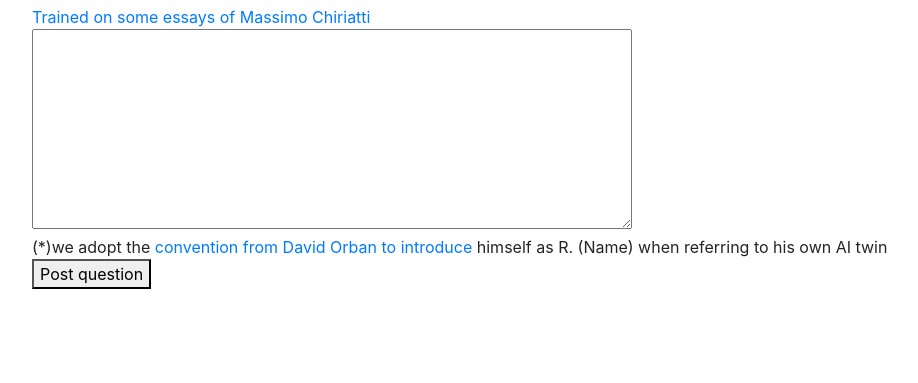
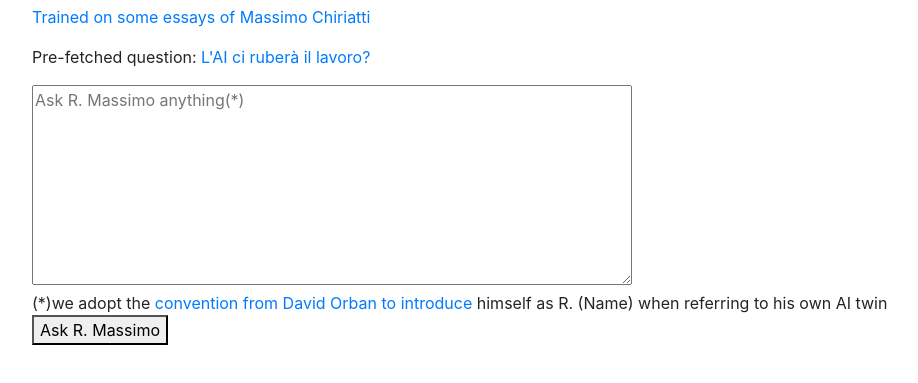
Before and after one commit to llamabox/r-bot, a plain HTML site: page teller/static/index.html in a window 1280 px wide. Shown: the part 51-434 px from the top of the page, without its empty margins (53-971 px from the left). Drawn offline with nearby package versions, Linux system fonts and the light colour scheme.

Commit message:
now it works and a bit prettier

```diff
--- a/teller/static/index.html
+++ b/teller/static/index.html
@@ -18,17 +18,33 @@
 <div class="container">
 <h1>RAG minidemo with Llamaindex & OpenAI</h1>
 
-<a href="https://www.linkedin.com/in/massimochiriatti/" target="_blank">
-    Trained on some essays of Massimo Chiriatti
-</a>
+<p>
+    <a href="https://www.linkedin.com/in/massimochiriatti/" target="_blank">
+        Trained on some essays of Massimo Chiriatti
+    </a>
+</p>
+
+<p>
+    Pre-fetched question:
+    <a href="#" id="testQuestionButton">L'AI ci ruberà il lavoro?</a>
+</p>
+
+<script>
+    document.getElementById('testQuestionButton').addEventListener('click', function() {
+        document.getElementById('question').value = 'L\'AI ci ruberà il lavoro?';
+    });
+</script>
+
+
+
 </div>
 
 <div class="container">
-    <textarea id="question"
+    <textarea
+        id="question"
         style="height: 200px; width: 600px;"
-        placeholder="Ask R. Massimo anything(*)">
-    </textarea>
-<br>
+        placeholder="Ask R. Massimo anything(*)"></textarea>
+    <br/>
 
         (*)we adopt the
         <a href="https://www.linkedin.com/feed/update/urn:li:activity:7146081835490463744/" target="_blank">
@@ -49,15 +65,13 @@
     </style>
 
 
-    <button hx-post="/postQuestion"
+    <button
+        hx-post="/postQuestion"
         hx-indicator="#spinner"
         hx-target="#risposta"
-        hx-swap="afterbegin"
         hx-trigger="click"
-        hx-vals='js:{"q": document.getElementById("question").value}'
-
-        >
-        Post question
+        hx-vals='javascript:{"q": document.getElementById("question").value}'>
+        Ask R. Massimo
     </button>
     <img src="img/Spinner-1s-200px.svg" class="htmx-indicator" id="spinner" ></img>
 </div>
```
